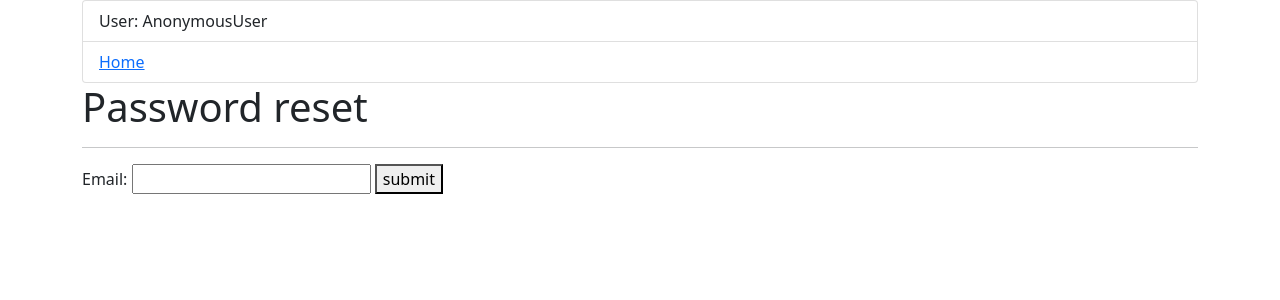
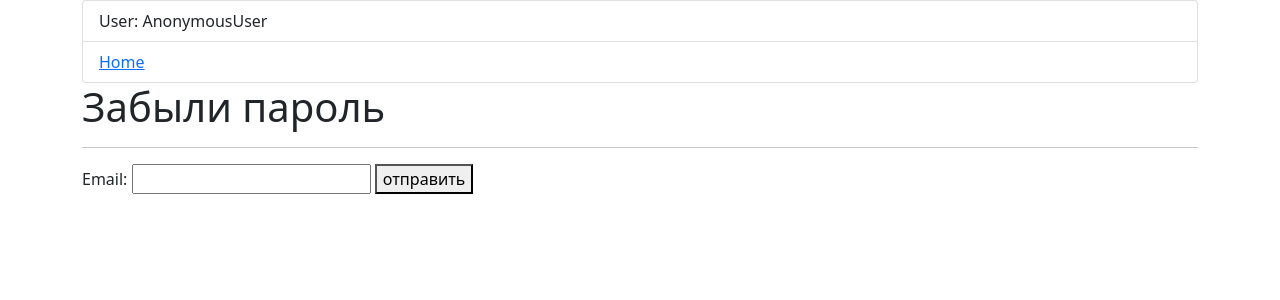
Before and after one commit to futurespice/Neobis_auto_project, a Django app: page /users/password_reset/ in a window 1280 px wide. Shown: the top 300 px of the page. Run offline with Django 4.2, Linux system fonts and the light colour scheme.

Commit message:
Update password_reset_form.html

```diff
--- a/mysite/templates/registration/password_reset_form.html
+++ b/mysite/templates/registration/password_reset_form.html
@@ -1,11 +1,11 @@
 {% extends 'base.html' %}
 
 {% block content %}
-    <h1>Password reset</h1>
+    <h1>Забыли пароль</h1>
     <hr>
     <form action="{% url 'password_reset' %}" method="post">
         {{ form }}
         {% csrf_token %}
-    <button type="submit">submit</button>
+    <button type="submit">отправить</button>
     </form>
 {% endblock %}
```
